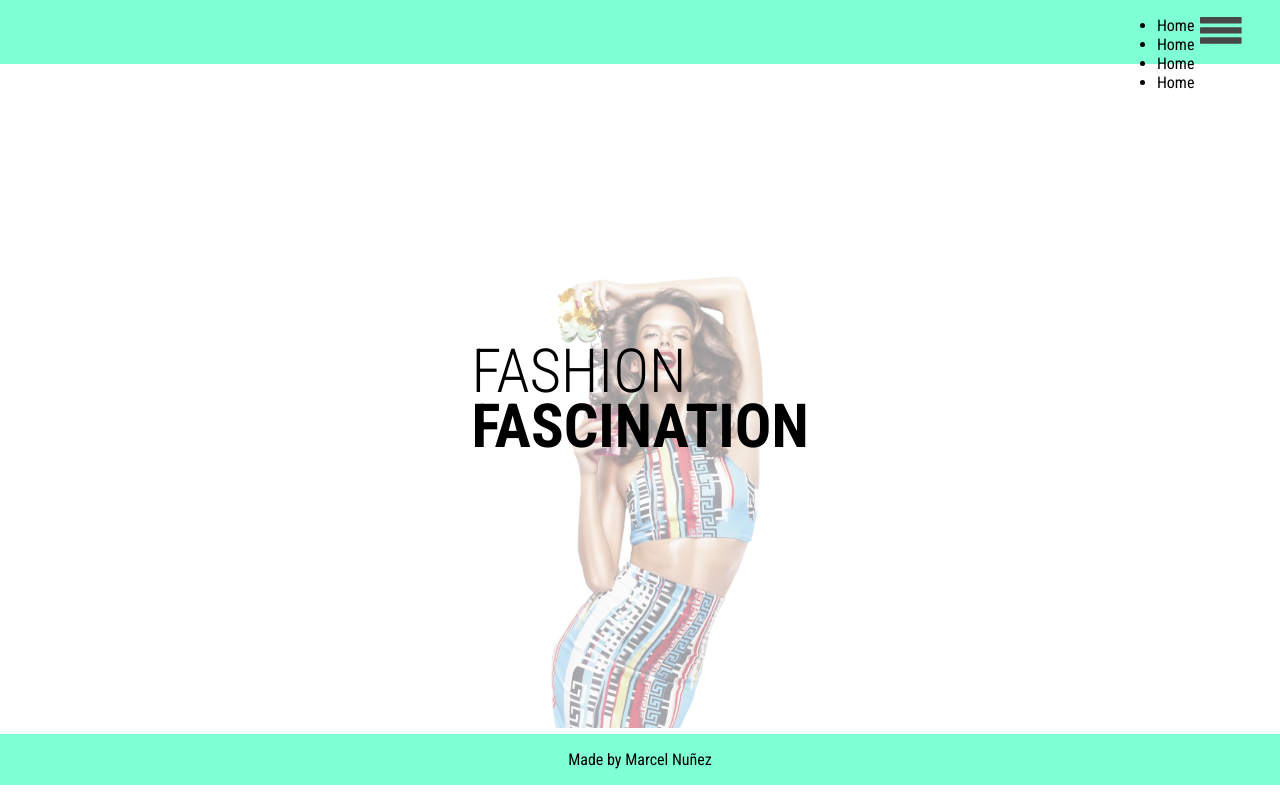
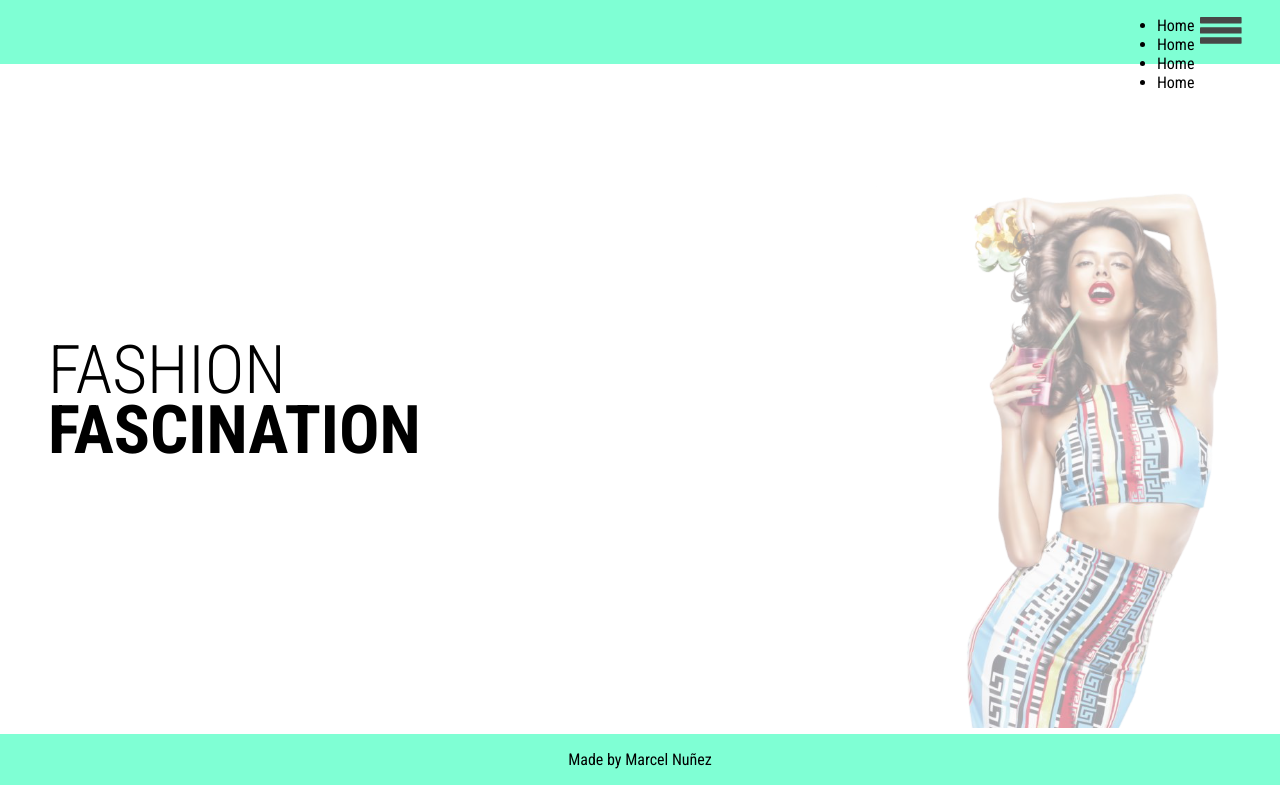
Before and after one commit to MarcelNDG/Fashion-2, a React (Create React App) app: page / in a window 1280 px wide. Built offline with nearby package versions, Linux system fonts and the light colour scheme.

Commit message:
md media query progress

```diff
--- a/public/index.html
+++ b/public/index.html
@@ -39,5 +39,6 @@
       To begin the development, run `npm start` or `yarn start`.
       To create a production bundle, use `npm run build` or `yarn build`.
     -->
+
   </body>
 </html>
--- a/src/App.css
+++ b/src/App.css
@@ -28,19 +28,21 @@ header button{
   overflow: hidden;
   border: none;
   cursor: pointer;
-
 }
 
 .topNav{
   display: flex;
   height: 4rem;
   background-color: #7fffd4;
-
 }
 
 .topNavContainer{
   display: flex;
   margin-left: auto;
+}
+
+.topNavContainer ul{
+  display: none;
 }
 
 .hmbgIcon{
@@ -50,13 +52,12 @@ header button{
 
 
 /*-- Main --*/
-
 main{
   display: flex;
   position: relative;
   justify-content: center;
   align-items: center;
-  text-align: left;
+  text-align: center;
 
   grid-area: main;
 }
@@ -102,6 +103,61 @@ footer{
 
 }
 
+
+/* --- MEDIA QUERIES --- */
+@media (min-width: 320px){
+
+
+}
+
+@media (min-width: 480px){
+
+  main{
+    display: flex;
+    flex-direction: row;
+    position: relative;
+    justify-content: left;
+    align-items: left;
+    text-align: left;
+    padding-left: 3rem;
+    grid-area: main;
+  }
+
+  .modelPic{
+    position: absolute;
+    right: 0;
+    width: 26rem;
+    opacity: 0.4;
+
+    bottom: 0;
+
+    z-index: 1;
+  }
+
+  .logo{
+    position: static;
+    text-align: left;
+    font-size: 4.2rem;
+    z-index: 10;
+    line-height: 0.9;
+  }
+
+  .logo{
+    font-weight: lighter;
+  }
+
+  .logo span{
+    font-weight: 800;
+  }
+}
+
+@media (min-width: 720px){
+  .topNavContainer ul{
+    display: block;
+  }
+}
+
+
 /*
 @keyframes App-logo-spin {
   from {
@@ -112,19 +168,3 @@ footer{
   }
 }
 */
-
-@media (max-width: 320px){
-
-
-}
-
-@media (max-width: 480px){
-
-
-}
-
-@media (max-width: 720px){
-  .topNavContainer ul{
-    display: none;
-  }
-}
```
